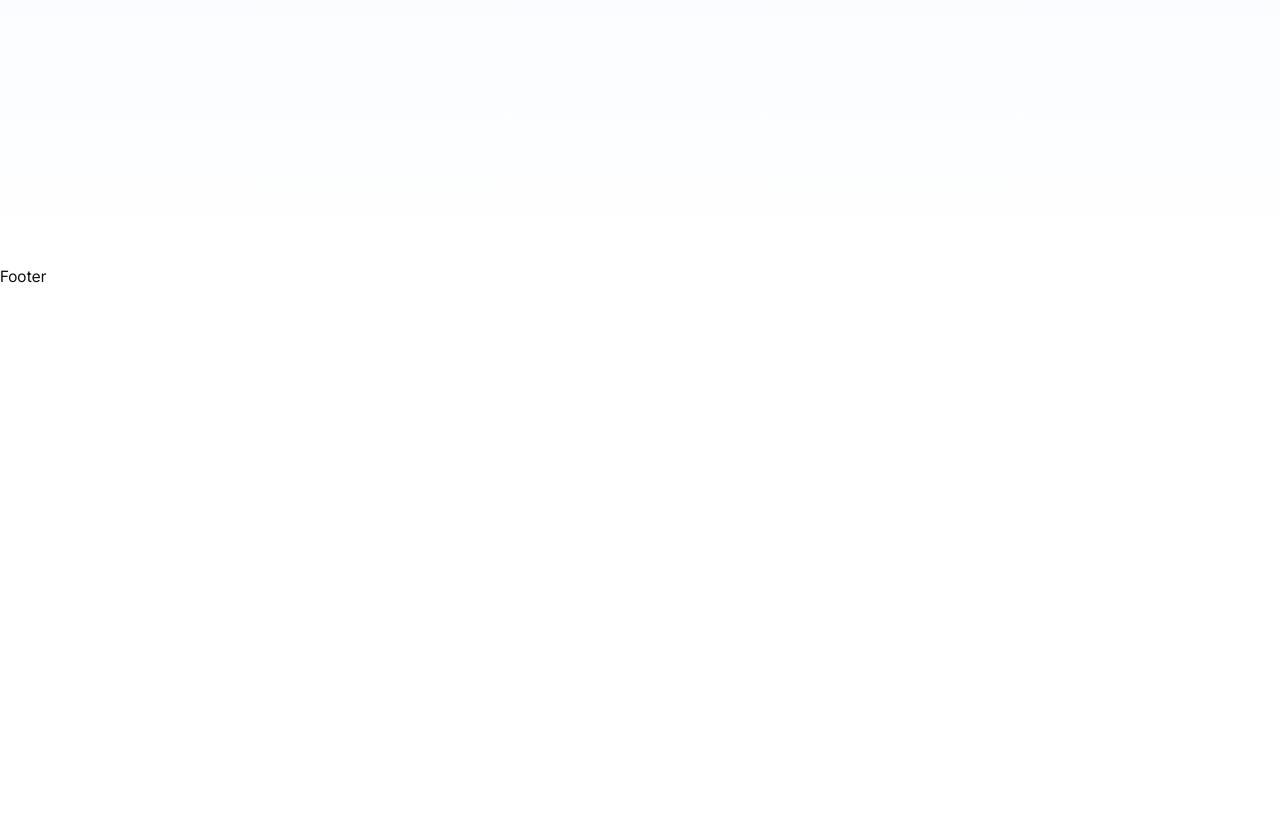
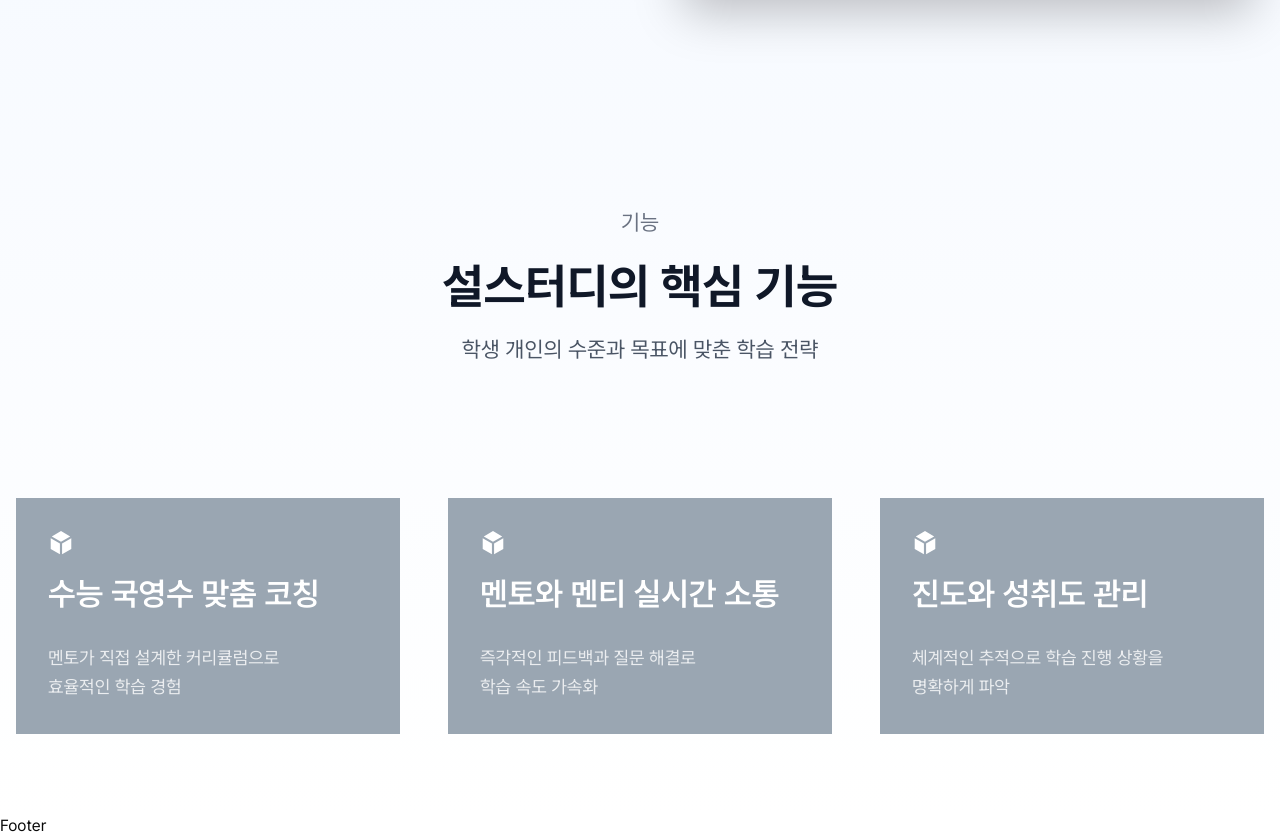
Before and after one commit to LAMED-HACKATHON/sel_study_front, a Next.js app: page / in a window 1280 px wide. Shown: the part 629-1467 px from the top of the page. Before the commit the page ends 918 px from the top, so only its background shows below. Built offline with nearby package versions, Linux system fonts and the light colour scheme; no server answers.

Commit message:
feat: 메인 랜딩페이지 내용 추가

```diff
--- a/src/app/page.tsx
+++ b/src/app/page.tsx
@@ -1,4 +1,5 @@
 import Image from 'next/image';
+import { RiBox3Fill } from 'react-icons/ri';
 
 const Main = () => {
   console.log('api', process.env.API_URL);
@@ -6,7 +7,7 @@ const Main = () => {
 
   return (
     <div className="flex min-h-screen flex-col bg-linear-to-b from-[#F2F7FF] to-white">
-      <section className="container mx-auto px-[16px] py-[48px] pb-[80px] md:py-[8px] md:pb-[128px]">
+      <section className="container mx-auto mt-[105px] px-[16px] py-[48px] pb-[80px] md:py-[8px] md:pb-[128px]">
         <div className="flex flex-col gap-[48px] lg:flex-row lg:gap-[64px]">
           <div className="lg:w-[50%]">
             <div className="flex h-full flex-col justify-between">
@@ -38,6 +39,48 @@ const Main = () => {
           </div>
         </div>
       </section>
+
+      <section className="mx-auto w-full py-[80px] md:max-w-[1482px]">
+        <div className="px-[16px]">
+          <div className="mb-[48px] flex flex-col items-center gap-[11px] text-center md:mb-[132px]">
+            <p className="text-[22px] text-gray-500">기능</p>
+            <h2 className="text-[24px] font-bold text-gray-900 md:text-[48px]">설스터디의 핵심 기능</h2>
+            <p className="text-[14px] text-gray-600 md:text-[22px]">학생 개인의 수준과 목표에 맞춘 학습 전략</p>
+          </div>
+
+          <div className="grid grid-cols-1 justify-items-center gap-[20px] md:grid-cols-3 md:gap-[48px]">
+            <div className="w-full max-w-[388px] bg-[#9AA6B2] p-[32px] text-white">
+              <RiBox3Fill className="mb-[14px] h-[26px] w-[26px]" />
+              <h3 className="mb-[25px] text-[32px] font-semibold">수능 국영수 맞춤 코칭</h3>
+              <p className="text-[18px] leading-relaxed text-white/80">
+                멘토가 직접 설계한 커리큘럼으로
+                <br />
+                효율적인 학습 경험
+              </p>
+            </div>
+
+            <div className="w-full max-w-[388px] bg-[#9AA6B2] p-[32px] text-white">
+              <RiBox3Fill className="mb-[14px] h-[26px] w-[26px]" />
+              <h3 className="mb-[25px] text-[32px] font-semibold">멘토와 멘티 실시간 소통</h3>
+              <p className="text-[18px] leading-relaxed text-white/80">
+                즉각적인 피드백과 질문 해결로
+                <br />
+                학습 속도 가속화
+              </p>
+            </div>
+
+            <div className="w-full max-w-[388px] bg-[#9AA6B2] p-[32px] text-white">
+              <RiBox3Fill className="mb-[14px] h-[26px] w-[26px]" />
+              <h3 className="mb-[25px] text-[32px] font-semibold">진도와 성취도 관리</h3>
+              <p className="text-[18px] leading-relaxed text-white/80">
+                체계적인 추적으로 학습 진행 상황을
+                <br />
+                명확하게 파악
+              </p>
+            </div>
+          </div>
+        </div>
+      </section>
     </div>
   );
 };
```
